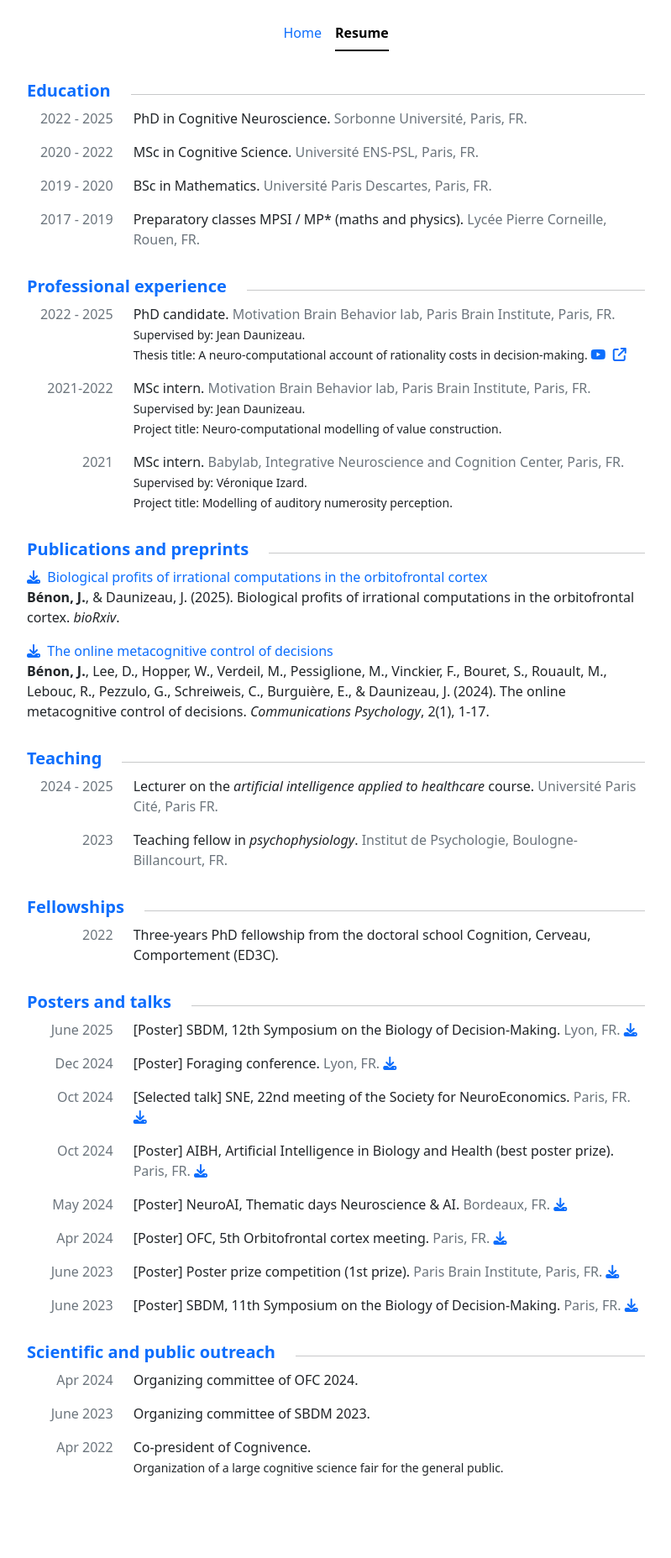
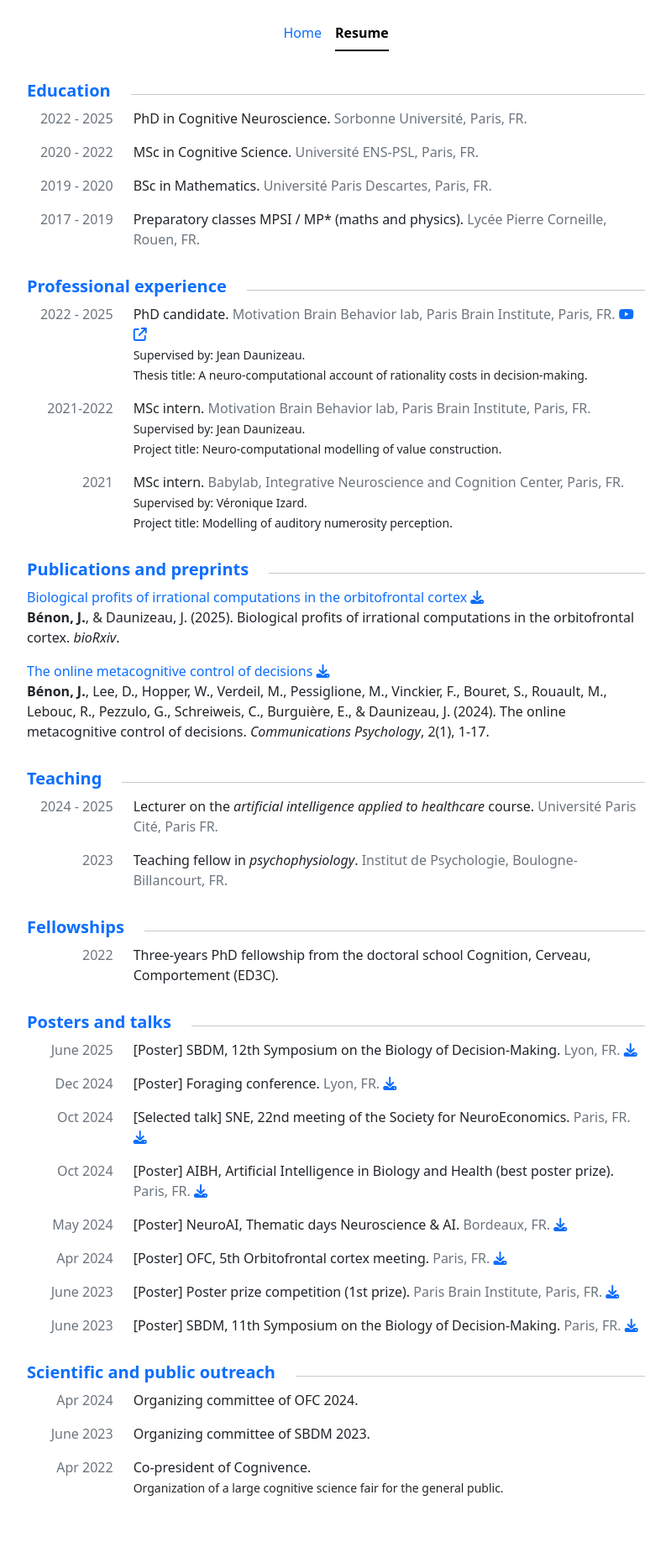
Before and after one commit to jbenon/jbenon.github.io, a Jekyll site: the page built from resume.html, in a window 1280 px wide. Shown: the whole page at 84% size, without its empty margins (240-1039 px from the left). Built offline with Jekyll 4.4.1, drawn with Linux system fonts in a browser that asks for light colours; nearby versions of some CDN libraries; before the commit the page ends 1831 px from its top, so only the background shows below that.

Commit message:
fix icon placement: end of first line

```diff
--- a/resume.html
+++ b/resume.html
@@ -52,14 +52,14 @@ layout: default
       <div class="row justify-content-center">
         <div class="col">
           <p class="text-body">
+            <a class="text-primary link-underline link-underline-opacity-0 link-underline-opacity-75-hover"
+              href="{{publication.title-link}}" data-bs-toggle="tooltip" data-bs-title="{{publication.title-tooltip}}">
+              {{publication.title}}
+            </a>
             <a class="icon-link link-underline link-underline-opacity-0" href="/assets/{{publication.pdf}}.pdf"
               data-bs-toggle="tooltip" data-bs-title="Download" download>
               <i class="fa-solid fa-download d-print-none"></i>
             </a>&nbsp;
-            <a class="text-primary link-underline link-underline-opacity-0 link-underline-opacity-75-hover"
-              href="{{publication.title-link}}" data-bs-toggle="tooltip" data-bs-title="{{publication.title-tooltip}}">
-              {{publication.title}}
-            </a>
             <br>
             {{publication.citation}}
           </p>
@@ -78,7 +78,7 @@ layout: default
         </div>
         <div class="col-10">
           <p>
-            <!-- Include element details -->
+            <!-- Include title and subtitle -->
             <!-- Poster / talk type -->
             {% if item.type %}
             <span class="fw-light">
@@ -107,12 +107,6 @@ layout: default
               {{item.place}}
               {% endif %}
             </span>
-            <!-- Details -->
-            {% if item.details %}
-            <span class="small">
-              <br>{{item.details}}
-            </span>
-            {% endif %}
             <!-- Include icons -->
             <!-- Download icon -->
             {% if item.pdf %}
@@ -162,6 +156,12 @@ layout: default
               {% endif %}
             </span>
             {% endif %}
+            <!-- Include details -->
+            {% if item.details %}
+            <span class="small">
+              <br>{{item.details}}
+            </span>
+            {% endif %}
           </p>
         </div>
         {% endfor %}
```
